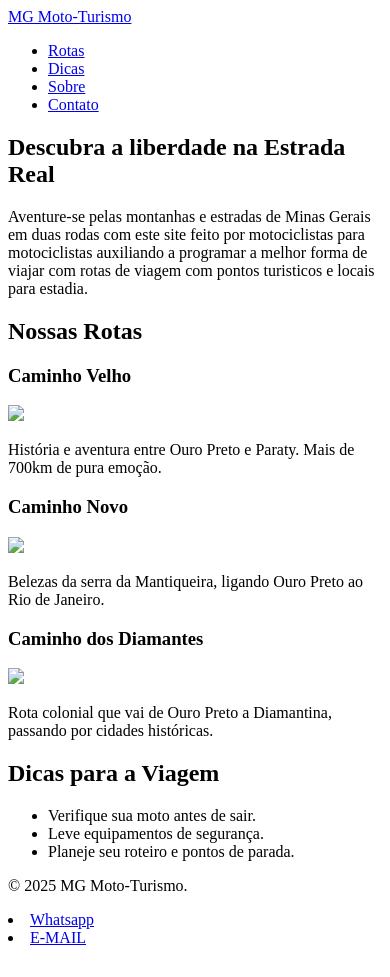
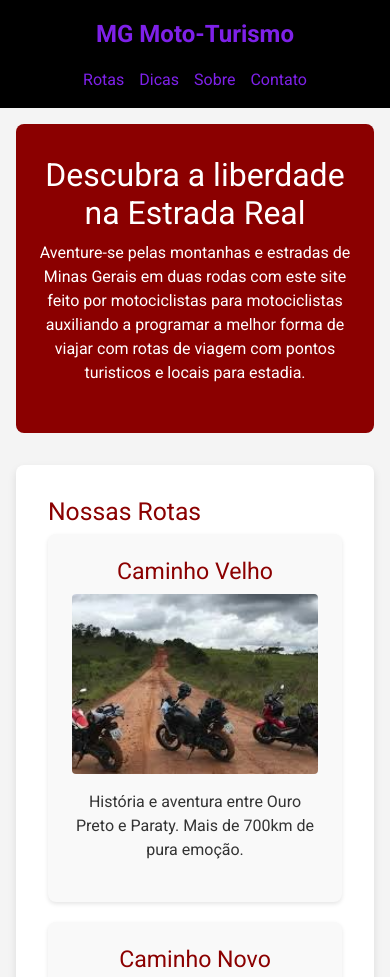
Before and after one commit to Baianagem/meu-site-3, a plain HTML site: page index.html in a window 390 px wide. Shown: the top 977 px of the page. Before the commit the page ends 955 px from the top, so only its background shows below. Drawn offline with nearby package versions, Linux system fonts and the light colour scheme.

Commit message:
versão responsiva com bootstrap

```diff
--- a/index.html
+++ b/index.html
@@ -4,10 +4,11 @@
     <meta charset="UTF-8">
     <meta name="viewport" content="width=device-width, initial-scale=1.0">
     <title>Rotas de Moto em MG | Estrada Real</title>
-    <link rel="stylesheet" href="styles.css">
+    <link href="https://cdn.jsdelivr.net/npm/bootstrap@5.3.0/dist/css/bootstrap.min.css" rel="stylesheet">
     <link rel="preconnect" href="https://fonts.googleapis.com">
     <link rel="preconnect" href="https://fonts.gstatic.com" crossorigin>
     <link href="https://fonts.googleapis.com/css2?family=Roboto:wght@400;700&display=swap" rel="stylesheet">
+    <link rel="stylesheet" href="style.css">
 </head>
 <body>
 
@@ -36,17 +37,17 @@
             <div class="container-cards">
                 <div class="card-rota">
                     <h3>Caminho Velho</h3>
-                    <img src="imagem/images (1).jpg">
+                    <img src="images (2).png" alt="Caminho Velho">
                     <p>História e aventura entre Ouro Preto e Paraty. Mais de 700km de pura emoção.</p>
                 </div>
                 <div class="card-rota">
                     <h3>Caminho Novo</h3>
-                    <img src="imagem/images (2).jpg">
+                    <img src="images (1).png" alt="Caminho Novo">
                     <p>Belezas da serra da Mantiqueira, ligando Ouro Preto ao Rio de Janeiro.</p>
                 </div>
                 <div class="card-rota">
                     <h3>Caminho dos Diamantes</h3>
-                    <img src="imagem/images.jpg">
+                    <img src="images.png" alt="Caminho dos Diamantes">
                     <p>Rota colonial que vai de Ouro Preto a Diamantina, passando por cidades históricas.</p>
                 </div>
             </div>
@@ -65,9 +66,10 @@
 
     <footer class="rodape">
         <p>&copy; 2025 MG Moto-Turismo.</p>
-        <li><a href="#Whatsapp">Whatsapp</a></li>
-                <li><a href="#E-MAIL">E-MAIL</a></li>
+        <ul class="footer-links">
+            <li><a href="#Whatsapp">Whatsapp</a></li>
+            <li><a href="#E-MAIL">E-MAIL</a></li>
+        </ul>
     </footer>
-
 </body>
 </html>
--- a/index.css
+++ b/style.css
@@ -40,7 +40,6 @@ a {
 
 .menu-principal a:hover {
     text-decoration: underline;
-
 }
 
 .conteudo-principal {
@@ -95,7 +94,6 @@ a {
     margin-bottom: 1rem;
 }
 
-
 .rodape {
     background-color: #333;
     color: #fff;
@@ -104,3 +102,48 @@ a {
     justify-content: space-between;
     align-items: center;
 }
+
+.footer-links {
+    list-style: none;
+    padding: 0;
+    display: flex;
+    justify-content: center;
+    gap: 20px;
+    margin-top: 10px;
+}
+
+.footer-links a {
+    color: #fff;
+}
+
+/* Ajustes para responsividade */
+@media (max-width: 768px) {
+    .cabecalho {
+        flex-direction: column;
+        padding: 1rem;
+    }
+
+    .menu-principal ul {
+        margin-top: 1rem;
+        flex-wrap: wrap;
+        justify-content: center;
+        gap: 15px;
+    }
+
+    .banner h1 {
+        font-size: 2rem;
+    }
+
+    .banner {
+        padding: 2rem 1rem;
+    }
+
+    .conteudo-principal {
+        padding: 1rem;
+    }
+
+    .footer-links {
+        flex-direction: column;
+        gap: 10px;
+    }
+}
```
